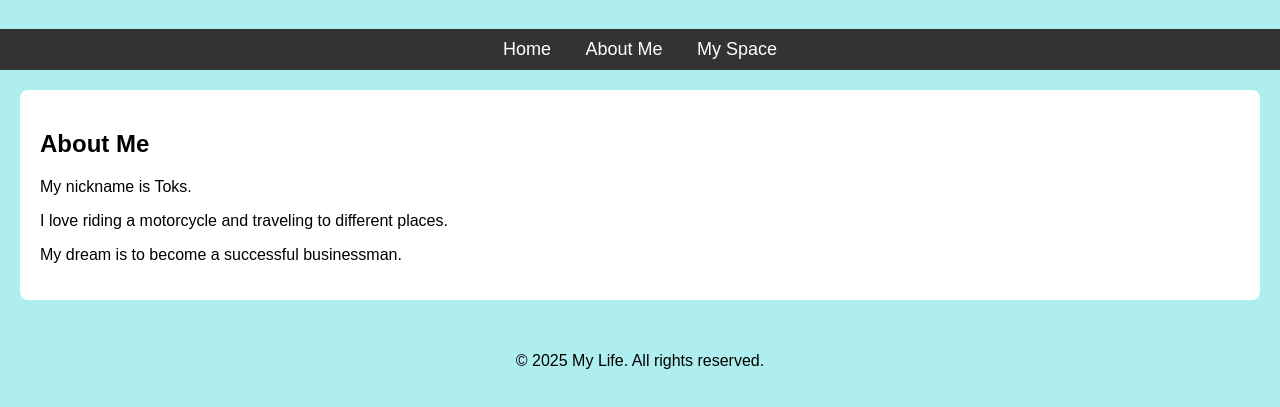
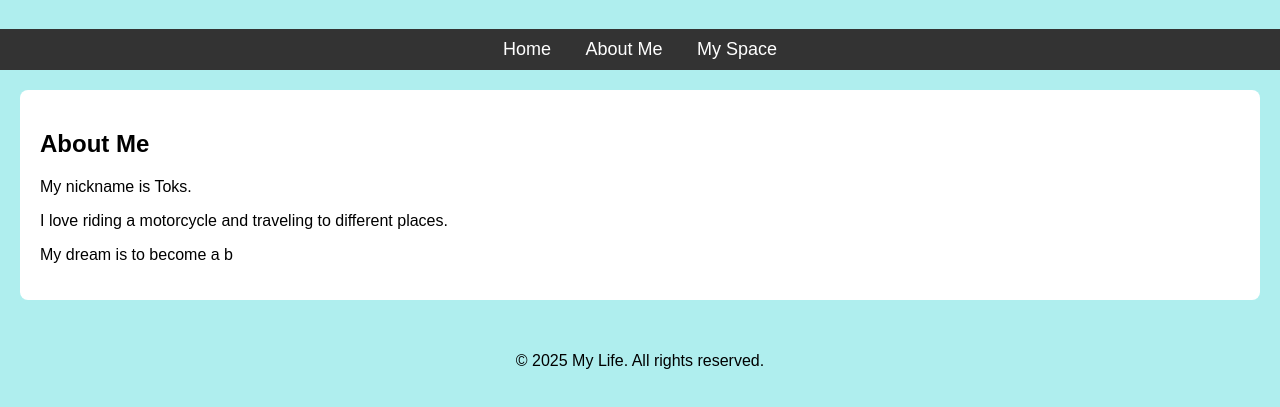
Before and after one commit to estokswa/Jewerson, a plain HTML site: page index.html in a window 1280 px wide. Both pictures are taken after a click on the link "About Me". Shown: the part 117-524 px from the top of the page. Drawn offline with Linux system fonts and the light colour scheme.

Commit message:
Update index.html

```diff
--- a/index.html
+++ b/index.html
@@ -110,7 +110,7 @@ src="50c6a080-bebc-43ae-9301-8bbfe69a828e.jpg"
 <h2>About Me</h2>
 <p>My nickname is Toks.</p>
 <p>I love riding a motorcycle and traveling to different places.</p>
-<p>My dream is to become a successful businessman.</p>
+<p>My dream is to become a b</p>
 </section>
 <section id="gallery">
 </div>
```
